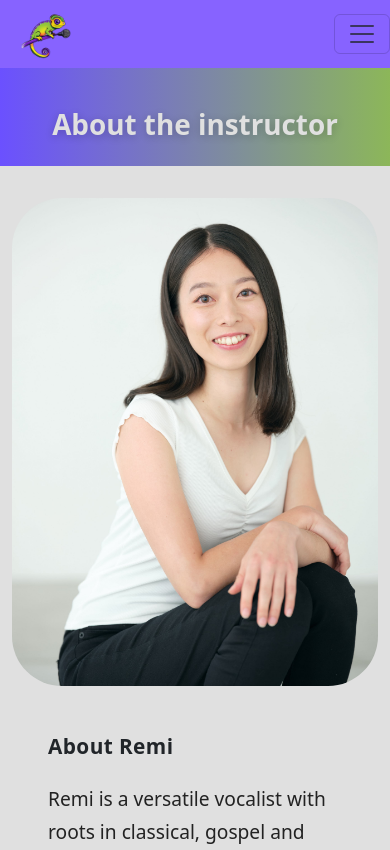
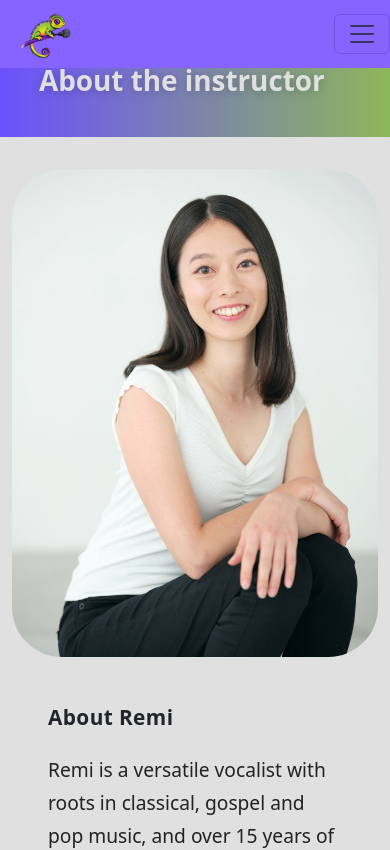
Before and after one commit to remiyamazaki03/chameleon-studios-website, a Next.js app: page /en/about in a window 390 px wide. Shown: the top 850 px of the page. Built offline with nearby package versions, Linux system fonts and the light colour scheme.

Commit message:
fix responsive banner css

```diff
--- a/src/app/[lang]/voicecoach/page.tsx
+++ b/src/app/[lang]/voicecoach/page.tsx
@@ -9,7 +9,7 @@ export default function Voicecoach() {
   const t = useTranslations("Voice");
   return (
     <div>
-      <h1 className="title d-flex align-items-center m-0">{t("top")}</h1>
+      <h1 className="title">{t("top")}</h1>
 
       <div className="container1 px-4 row align-items-center">
         <div className="col-lg-8 px-5 py-lg-5 order-2 order-lg-1">
--- a/src/app/components/navbar.module.css
+++ b/src/app/components/navbar.module.css
@@ -1,5 +1,7 @@
 .navbarCss {
   background-color: var(--highlight-color);
+  position: fixed;
+  top: 0;
   padding-top: 0px !important;
   padding-bottom: 0px !important;
   font-weight: 500;
--- a/src/app/globals.css
+++ b/src/app/globals.css
@@ -34,8 +34,11 @@ body {
   color: var(--secondary-color);
 }
 .title {
-  height: 16.5rem;
-  padding-top: 75px;
+  display: flex;
+  height: clamp(12.5rem, 15vw, 14rem);
+  margin-top: 65px;
+  margin-bottom: 0px;
+  align-items: center;
   padding-left: 18%;
   font-weight: bold;
   color: var(--secondary-background-color);
@@ -49,7 +52,7 @@ body {
     );
   background-size: 15%, 100%;
   background-repeat: no-repeat;
-  background-position-y: 100%;
+  background-position: left center;
 }
 .subhead {
   font-size: clamp(1.3rem, 2vw, 1.6rem);
@@ -83,24 +86,18 @@ body {
   max-width: clamp(40ch, 50vw, 60ch);
   margin: 0 auto 1.25rem auto;
 }
-@media (max-width: 1260px) {
-  .title {
-    background-position-y: 80%;
-  }
-}
+
 @media (max-width: 992px) {
   .content,
   .content2 {
     height: fit-content;
   }
-  .title {
-    height: 12.5rem;
-    background-position-y: 90%;
-  }
 }
 @media (max-width: 767px) {
   .title {
     height: fit-content;
+    padding-left: 10%;
+    justify-content: left;
     background-image: linear-gradient(
       to right,
       rgba(99, 71, 255, 0.95),
@@ -108,16 +105,7 @@ body {
     );
     color: var(--secondary-color);
     background-size: 100%;
-    padding-top: 100px;
-    padding-bottom: 25px;
+    padding-top: 56px;
+    padding-bottom: 40px;
   }
 }
-@media (max-width: 576px) {
-  .title {
-    height: fit-content;
-    padding-bottom: 25px;
-    padding-left: 1rem;
-    padding-right: 1rem;
-    justify-content: center;
-  }
-}
```
